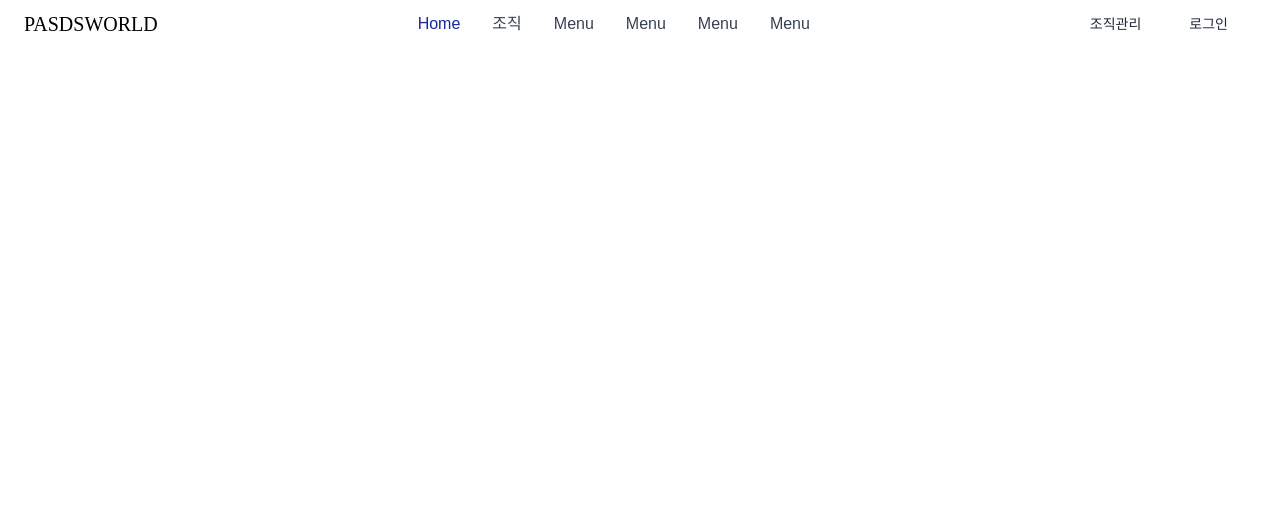
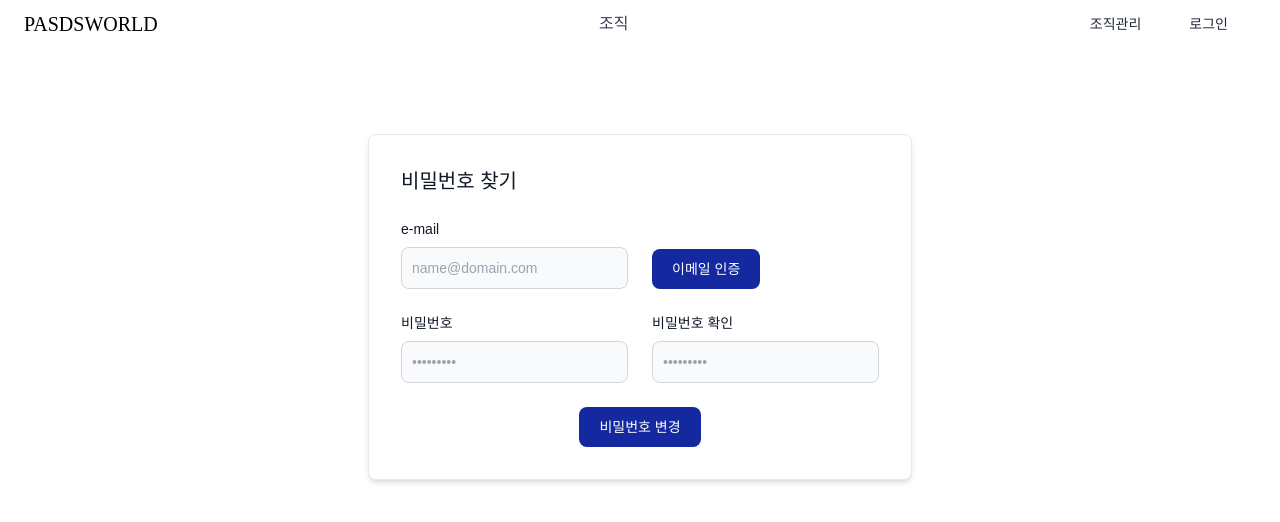
Before and after one commit to ssafy-10th-s101-team/PASDS-WORLD, a Vue app in the folder front/: page /member/forgot-password in a window 1280 px wide. Shown: the top 522 px of the page. Built offline with nearby package versions, Linux system fonts and the light colour scheme; a web font is replaced by a local one.

Commit message:
[FE] feat: <비밀번호 찾기 창 구현 중>

```diff
--- a/front/src/components/common/HeaderNavigation.vue
+++ b/front/src/components/common/HeaderNavigation.vue
@@ -70,21 +70,13 @@
           >
             <ul class="flex flex-col mt-4 font-medium lg:flex-row lg:space-x-8 lg:mt-0">
               <li>
-                <a
-                  href="#"
-                  class="block py-2 pr-4 pl-3 text-white rounded bg-samsung-blue lg:bg-transparent lg:text-samsung-blue lg:p-0 dark:text-white"
-                  aria-current="page"
-                  >Home</a
-                >
-              </li>
-              <li>
                 <router-link
                   :to="{ name: 'dashboard' }"
                   class="block py-2 pr-4 pl-3 text-gray-700 border-b border-gray-100 hover:bg-samsung-blue hover:text-white lg:hover:bg-transparent lg:border-0 lg:hover:text-samsung-blue lg:p-0 dark:text-gray-400 lg:dark:hover:text-white dark:hover:bg-gray-700 dark:hover:text-white lg:dark:hover:bg-transparent dark:border-gray-700"
                   >조직</router-link
                 >
               </li>
-              <li>
+              <!-- <li>
                 <a
                   href="#"
                   class="block py-2 pr-4 pl-3 text-gray-700 border-b border-gray-100 hover:bg-samsung-blue hover:text-white lg:hover:bg-transparent lg:border-0 lg:hover:text-samsung-blue lg:p-0 dark:text-gray-400 lg:dark:hover:text-white dark:hover:bg-gray-700 dark:hover:text-white lg:dark:hover:bg-transparent dark:border-gray-700"
@@ -111,7 +103,7 @@
                   class="block py-2 pr-4 pl-3 text-gray-700 border-b border-gray-100 hover:bg-samsung-blue hover:text-white lg:hover:bg-transparent lg:border-0 lg:hover:text-samsung-blue lg:p-0 dark:text-gray-400 lg:dark:hover:text-white dark:hover:bg-gray-700 dark:hover:text-white lg:dark:hover:bg-transparent dark:border-gray-700"
                   >Menu</a
                 >
-              </li>
+              </li> -->
             </ul>
           </div>
         </div>
--- /dev/null
+++ b/front/src/components/member/MemberForgotPassword.vue
@@ -0,0 +1,98 @@
+<template>
+  <div class="max-w-2xl mx-auto bg-white p-16">
+    <form
+      class="space-y-6 bg-white shadow-md border border-gray-200 rounded-lg p-4 sm:p-6 lg:p-8 dark:bg-gray-800 dark:border-gray-700"
+    >
+      <h3 class="text-xl text-gray-900 dark:text-white">비밀번호 찾기</h3>
+      <div class="grid gap-6 mb-6 lg:grid-cols-2">
+        <BaseInputTextField inputText="e-mail" placeHolder="name@domain.com" />
+        <div class="flex items-end justify-start">
+          <button @click="toggleHidden('OTP')">
+            <BaseButton buttonText="이메일 인증" />
+          </button>
+        </div>
+        <div id="OTP" class="hidden">
+          <input type="text" v-model="otp" @input="limitToSixDigits" />
+        </div>
+        <div>
+          <label for="password" class="block mb-2 text-sm text-gray-900 dark:text-gray-300"
+            >비밀번호</label
+          >
+          <input
+            type="password"
+            id="password"
+            v-model="password"
+            @input="validatePassword"
+            :class="{ 'border-red-500': !isPasswordValid }"
+            class="bg-gray-50 border border-gray-300 text-gray-900 text-sm rounded-lg focus:ring-blue-500 focus:border-blue-500 block w-full p-2.5 dark:bg-gray-700 dark:border-gray-600 dark:placeholder-gray-400 dark:text-white dark:focus:ring-blue-500 dark:focus:border-blue-500"
+            placeholder="•••••••••"
+            required
+          />
+          <div v-if="!isPasswordValid" class="text-red-500 text-sm">
+            비밀번호는 대문자, 소문자, 특수문자(@$!%*?&), 숫자를 포함하고 10자리 이상이어야 합니다.
+          </div>
+        </div>
+
+        <div>
+          <label for="password" class="block mb-2 text-sm text-gray-900 dark:text-gray-300"
+            >비밀번호 확인</label
+          >
+          <input
+            type="password"
+            id="password2"
+            v-model="password2"
+            @input="checkPassword"
+            class="bg-gray-50 border border-gray-300 text-gray-900 text-sm rounded-lg focus:ring-blue-500 focus:border-blue-500 block w-full p-2.5 dark:bg-gray-700 dark:border-gray-600 dark:placeholder-gray-400 dark:text-white dark:focus:ring-blue-500 dark:focus:border-blue-500"
+            placeholder="•••••••••"
+            required
+          />
+          <div v-if="!isPasswordSame && password2" class="text-red-500 text-sm">
+            비밀번호가 일치하지 않습니다.
+          </div>
+          <div v-else-if="isPasswordSame" class="text-green-500 text-sm">
+            비밀번호가 일치합니다.
+          </div>
+        </div>
+      </div>
+      <div class="flex justify-center">
+        <button
+          type="submit"
+          class="text-white bg-samsung-blue hover:bg-blue-800 focus:ring-4 focus:outline-none focus:ring-blue-300 font-medium rounded-lg text-sm w-full sm:w-auto px-5 py-2.5 text-center dark:bg-blue-600 dark:hover:bg-blue-700 dark:focus:ring-blue-800"
+        >
+          비밀번호 변경
+        </button>
+      </div>
+    </form>
+  </div>
+</template>
+
+<script setup>
+import BaseInputPasswordField from '../common/BaseInputPasswordField.vue'
+import BaseInputTextField from '../common/BaseInputTextField.vue'
+import BaseButton from '../common/BaseButton.vue'
+import { ref } from 'vue'
+import { useCommonStore } from '@/stores/common'
+const otp = ref('')
+
+// 숫자가 아닌 문자를 제거하고, 최대 6자리까지만 유지하는 함수
+const limitToSixDigits = () => {
+  otp.value = otp.value.replace(/\D/g, '').slice(0, 6)
+}
+const password = ref('')
+const password2 = ref('')
+const isPasswordValid = ref(true)
+const isPasswordSame = ref(false)
+const commonStore = useCommonStore()
+const { toggleHidden } = commonStore
+const validatePassword = (event) => {
+  event.preventDefault()
+  const regex = /^(?=.*[a-z])(?=.*[A-Z])(?=.*\d)(?=.*[@$!%*?&])[A-Za-z\d@$!%*?&]{10,}$/
+  isPasswordValid.value = regex.test(password.value)
+}
+const checkPassword = (event) => {
+  event.preventDefault()
+  isPasswordSame.value = password.value === password2.value
+}
+</script>
+
+<style scoped></style>
--- a/front/src/components/member/MemberLogin.vue
+++ b/front/src/components/member/MemberLogin.vue
@@ -17,14 +17,16 @@
         </button>
         <div class="flex justify-between text-sm text-gray-500 dark:text-gray-300">
           <router-link
-            to="/member/signup"
+            :to="{ name: 'memberSignup' }"
             class="text-sm text-samsung-blue hover:underline dark:text-blue-500"
           >
             회원가입</router-link
           >
 
-          <a href="#" class="text-sm text-samsung-blue hover:underline dark:text-blue-500"
-            >비밀번호 찾기</a
+          <router-link
+            :to="{ name: 'memberForgotPassword' }"
+            class="text-sm text-samsung-blue hover:underline dark:text-blue-500"
+            >비밀번호 찾기</router-link
           >
         </div>
       </form>
--- a/front/src/router/index.js
+++ b/front/src/router/index.js
@@ -27,6 +27,11 @@ const router = createRouter({
           path: 'signup',
           name: 'memberSignup',
           component: () => import('@/components/member/MemberSignup.vue')
+        },
+        {
+          path: 'forgot-password',
+          name: 'memberForgotPassword',
+          component: () => import('@/components/member/MemberForgotPassword.vue')
         }
       ]
     },
@@ -67,11 +72,6 @@ const router = createRouter({
           path: 'member',
           name: 'organizationMember',
           component: () => import('@/components/organization/OrganizationMember.vue')
-        },
-        {
-          path: 'team/management',
-          name: 'teamManagement',
-          component: () => import('@/components/organization/TeamManagement.vue')
         }
       ]
     }
```
